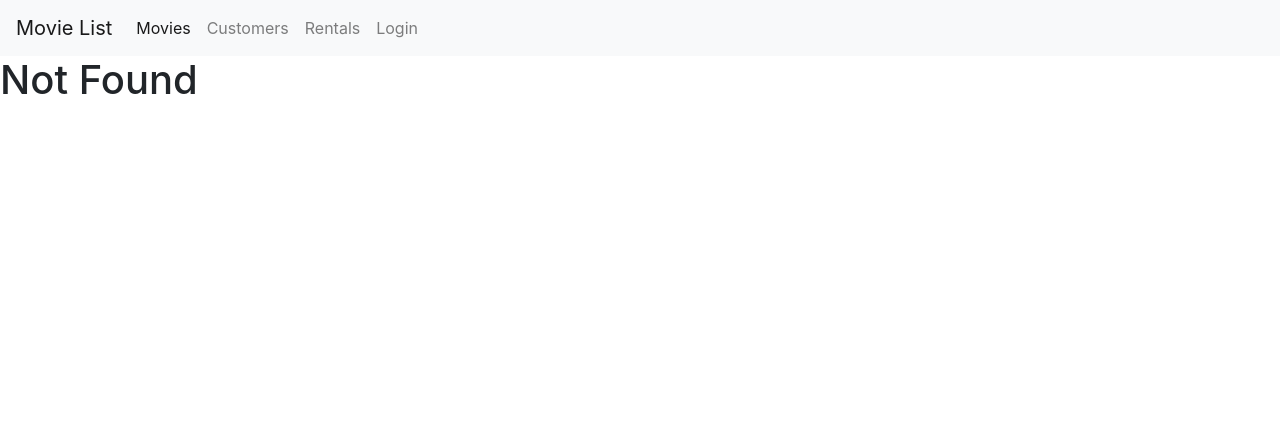
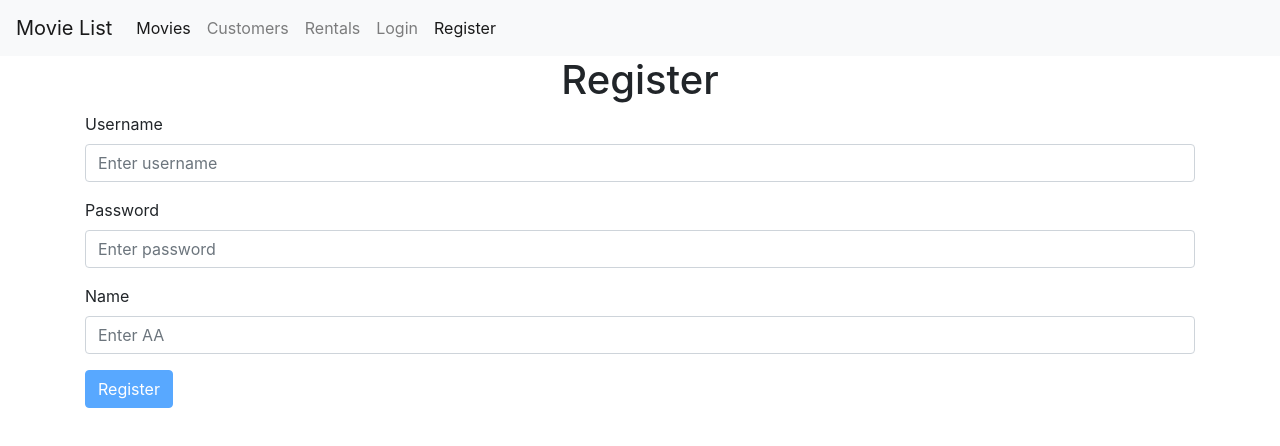
Before and after one commit to freeadmiral/react-training, a React (Create React App) app: page /register in a window 1280 px wide. Before the commit this address led to /not-found. Shown: the top 446 px of the page. Built offline with nearby package versions, Linux system fonts and the light colour scheme.

Commit message:
registerForm

```diff
--- a/src/App.js
+++ b/src/App.js
@@ -8,6 +8,7 @@
 import Navbar from "./components/common/Navbar";
 import MovieForm from "./components/MovieForm";
 import LoginForm from "./components/common/LoginForm";
+import RegisterForm from "./components/common/RegisterForm";
 
 class App extends Component {
   render() {
@@ -22,6 +23,7 @@
             <Route path="/rentals" component={Rentals} />
             <Route path="/not-found" component={NotFound} />
             <Route path="/login" component={LoginForm} />
+            <Route path="/register" component={RegisterForm} />
             <Redirect from="/" exact to="/movies" />
             <Redirect to="/not-found" />
           </Switch>
--- a/src/components/common/Navbar.jsx
+++ b/src/components/common/Navbar.jsx
@@ -40,6 +40,11 @@
               Login
             </NavLink>
           </li>
+          <li className="nav-item">
+            <NavLink className="nav-link" to="/register">
+              Register
+            </NavLink>
+          </li>
         </ul>
       </div>
     </nav>
--- /dev/null
+++ b/src/components/common/RegisterForm.jsx
@@ -0,0 +1,41 @@
+import React from "react";
+import Joi from "joi-browser";
+import Form from "./Form";
+
+class RegisterForm extends Form {
+  state = { data: { username: "", password: "", AA: "" }, errors: {} };
+
+  schema = {
+    username: Joi.string()
+      .required()
+      .email()
+      .label("Username"),
+    password: Joi.string()
+      .min(5)
+      .required()
+      .label("Password"),
+    AA: Joi.string()
+      .required()
+      .label("Name")
+  };
+
+  goSubmit = () => {
+    console.log("submitted");
+  };
+
+  render() {
+    return (
+      <div>
+        <h1 style={{ textAlign: "center" }}>Register</h1>
+        <form className="container" onSubmit={this.handleSubmit}>
+          {this.renderInput("username", "Username", "email")}
+          {this.renderInput("password", "Password", "password")}
+          {this.renderInput("AA", "Name")}
+          {this.renderButton("Register")}
+        </form>
+      </div>
+    );
+  }
+}
+
+export default RegisterForm;
```
